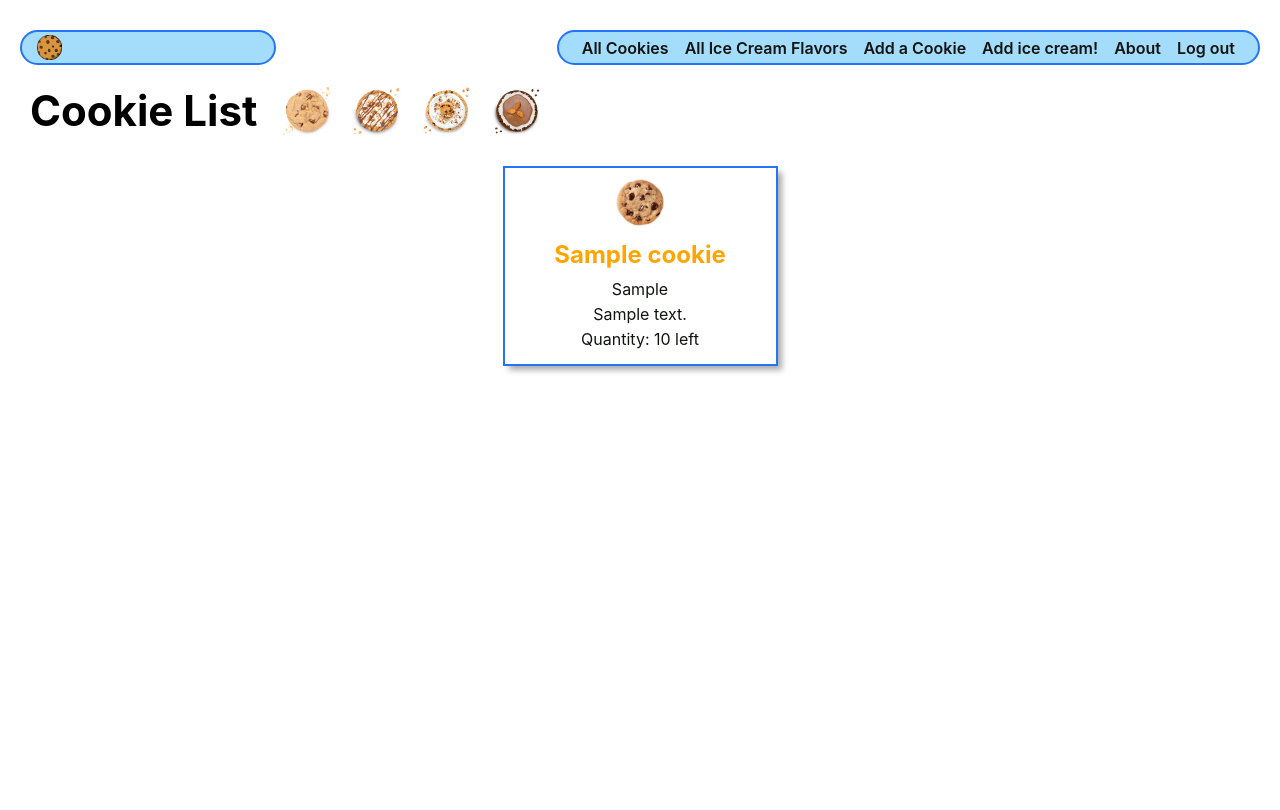
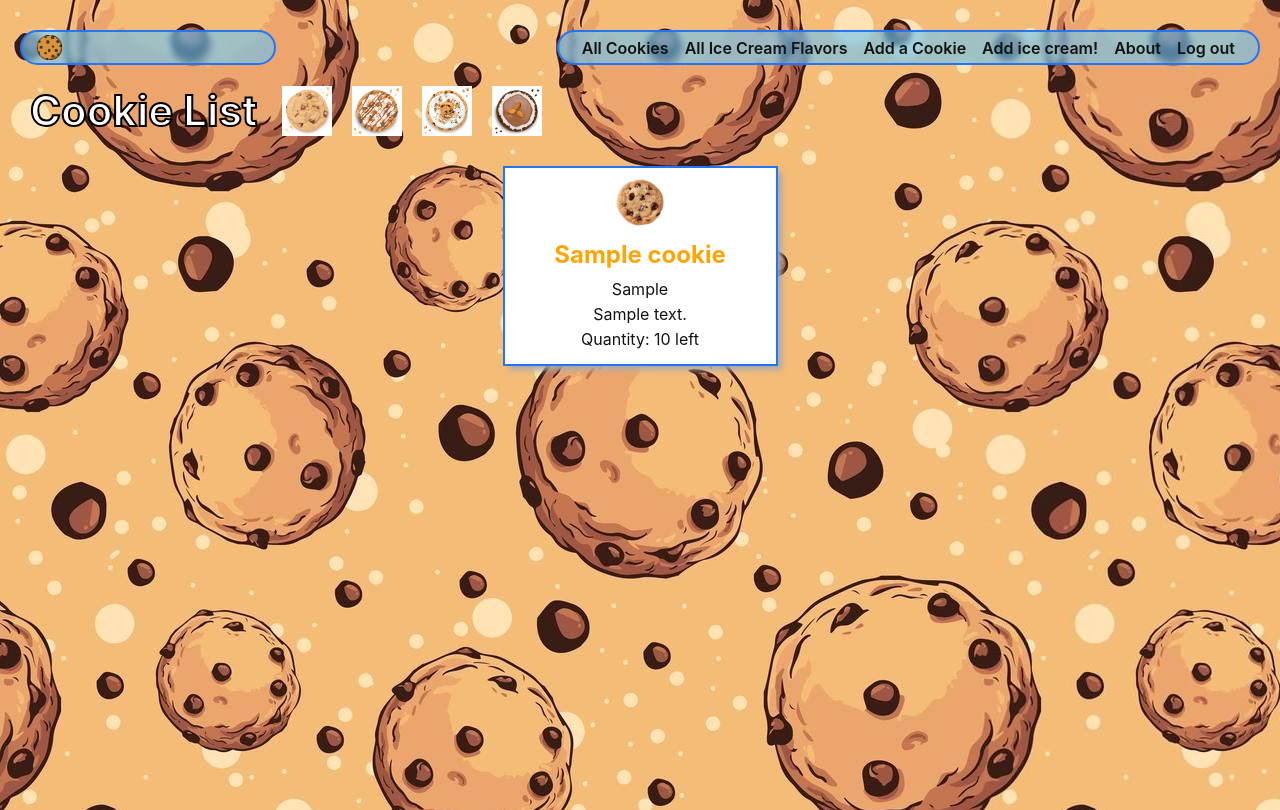
Before and after one commit to hieptrinh96/cookie-collector, a Django app: page /cookies/ in a window 1280 px wide. Run offline with Django 4.2, Linux system fonts and the light colour scheme; a user stored in the database is signed in; tables that the repository leaves empty hold one stand-in row (values such as "Sample post").

Commit message:
need to find background picture

```diff
--- a/main_app/static/css/cookies/cookie-index.css
+++ b/main_app/static/css/cookies/cookie-index.css
@@ -10,6 +10,7 @@
   margin: 10px;
   border: var(--borders);
   box-shadow: var(--card-box-shadow);
+  background-color: white;
 }
 
 .card-content {
@@ -42,3 +43,17 @@
 .card-title {
   color: orange;
 }
+
+body {
+  background-image: url('../../images/cookiebackground.jpeg');
+}
+
+.page-header>img {
+  background-color: none;
+}
+
+h1 {
+  color: white;
+  -webkit-text-stroke-width: 2px;
+  -webkit-text-stroke-color: black;
+}
```
Also changed, not shown: main_app/static/css/home.css (+8 -0 lines), main_app/static/css/iceCream/iceCream-index.css (+5 -5 lines), main_app/static/images/anothericecream.jpeg (added).
